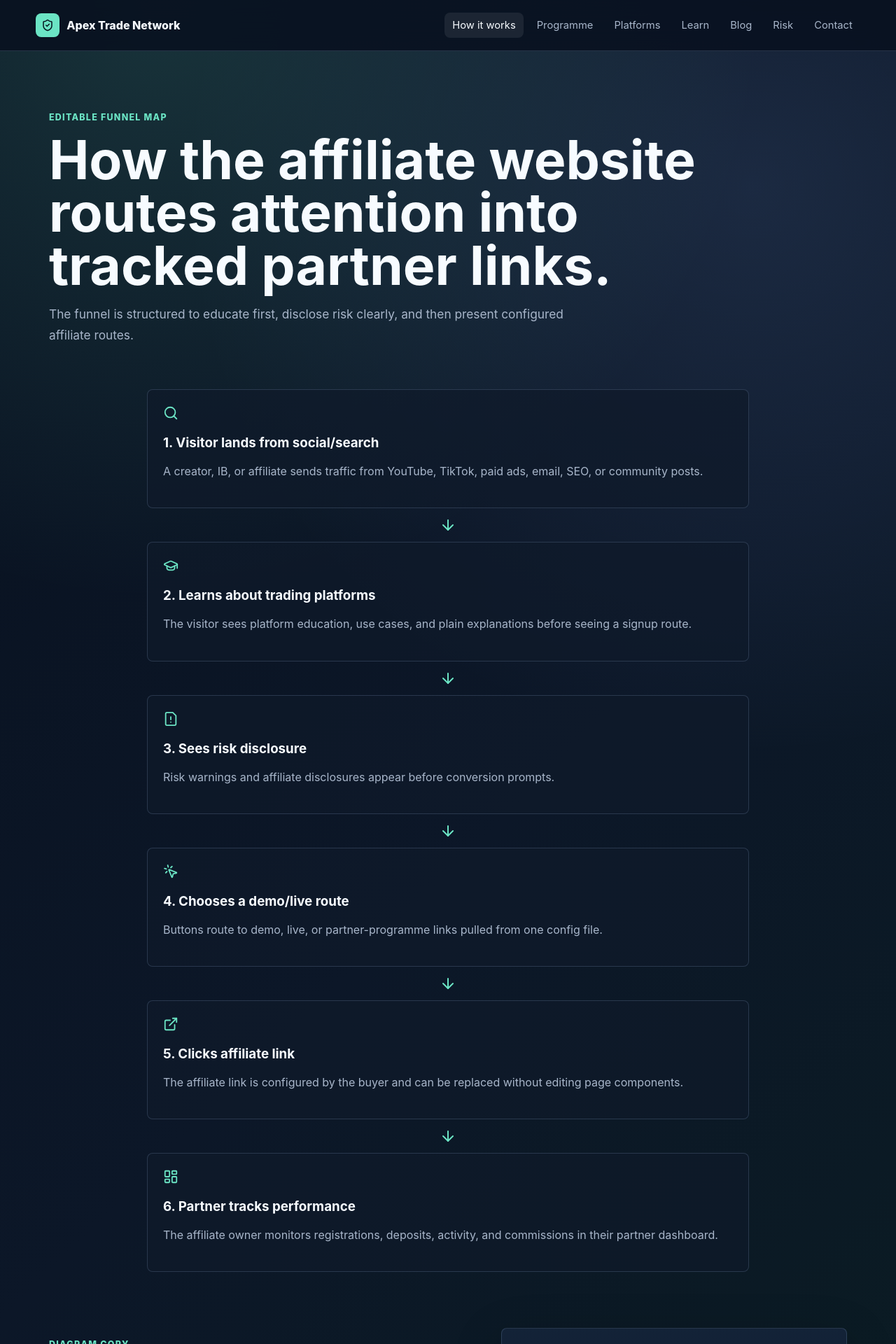
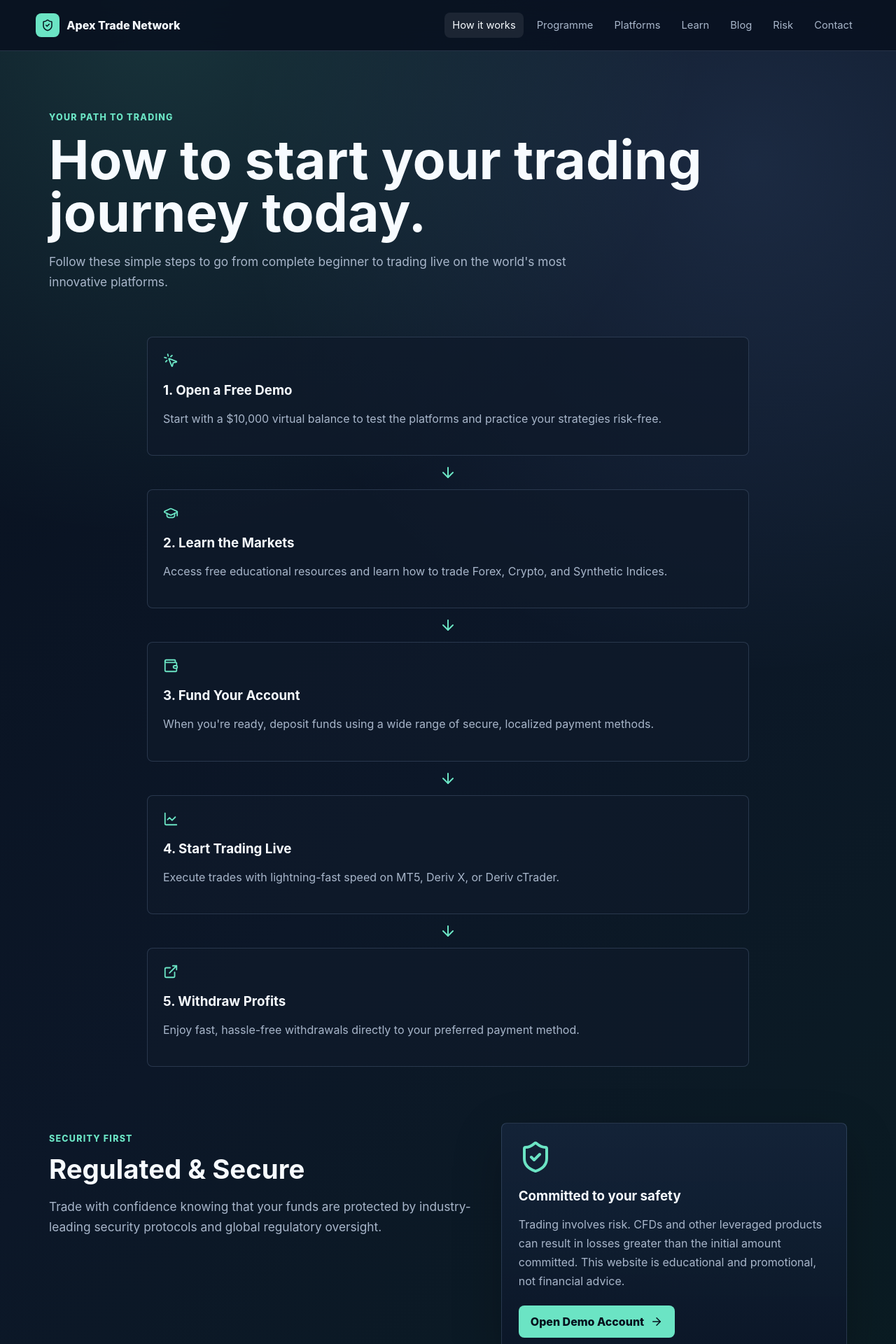
Before and after one commit to iederees-create/deriv-affiliate-launchpad-template, a React (Vite) app: page /deriv-affiliate-launchpad-template/how-it-works in a window 1280 px wide. Shown: the top 1920 px of the page at 70% size. Built offline with nearby package versions, Linux system fonts and the light colour scheme.

Commit message:
Convert template to trader-focused ecosystem with Lead Magnet

```diff
--- a/src/pages/Home.tsx
+++ b/src/pages/Home.tsx
@@ -1,67 +1,71 @@
-import { BookOpen, Cable, ChartNoAxesCombined, MessageSquare, Search, ShieldCheck, Users, Wand2 } from "lucide-react";
+import { BookOpen, Cable, ChartNoAxesCombined, MessageSquare, Search, ShieldCheck, Users, Wand2, Mail } from "lucide-react";
 import { CTA } from "../components/CTA";
 import { DisclosureBand, Card, SectionHeader } from "../components/Section";
 import { Seo } from "../components/Seo";
 import { affiliateConfig } from "../config/affiliateConfig";
 
 const features = [
-  ["Affiliate link manager", "Keep demo, live, partner, WhatsApp, and social links in one editable config file.", Cable],
-  ["Risk disclosure sections", "Use visible, plain-language risk and affiliate disclosures throughout the funnel.", ShieldCheck],
-  ["WhatsApp-ready lead capture", "Route warm prospects into a chat workflow without needing a backend.", MessageSquare],
-  ["SEO blog structure", "Publish educational posts that build search visibility before visitors click a partner link.", Search],
-  ["Broker programme explainer", "Explain the partner route without implying endorsement or guaranteed earnings.", BookOpen],
-  ["Rebrandable design system", "Adjust brand name, colours, links, and copy for other broker affiliate programmes.", Wand2]
+  ["24/7 Synthetic Indices", "Trade proprietary indices that simulate real-world market movements without being affected by news events.", Cable],
+  ["Flexible Leverage", "Maximize your trading potential with flexible leverage options tailored to your strategy and risk appetite.", ShieldCheck],
+  ["Fast Withdrawals", "Access your profits quickly with a variety of secure, localized, and global payment methods.", MessageSquare],
+  ["Advanced Platforms", "Trade on MT5, Deriv X, or intuitive web platforms equipped with advanced charting tools.", Search],
+  ["Free Demo Account", "Practice your strategies entirely risk-free with a $10,000 reloadable virtual balance.", BookOpen],
+  ["Trusted Globally", "Join millions of traders worldwide trading on a regulated, established, and secure broker platform.", Wand2]
 ] as const;
 
 const builtFor = [
-  "Introducing brokers",
-  "Trading educators",
-  "Finance creators",
-  "Signal communities",
-  "YouTubers/TikTok traders",
-  "Affiliate marketers"
+  "Beginner Traders",
+  "Forex Professionals",
+  "Synthetic Index Specialists",
+  "Crypto Enthusiasts",
+  "Algorithmic Traders",
+  "Swing Traders"
 ];
 
 export function Home() {
   return (
     <>
       <Seo
-        title="Trading Affiliate Website Template | Broker Partner Funnel"
-        description="A premium rebrandable affiliate marketing website template for trading affiliates, introducing brokers, finance creators, and broker partner programme promoters."
+        title={`${affiliateConfig.brandName} | Trade Forex & Synthetics`}
+        description="Master the markets with Apex Trade Network. Trade Forex, Synthetic Indices, and Crypto on an industry-leading platform."
         jsonLd={{
           "@context": "https://schema.org",
-          "@type": "CreativeWork",
-          name: affiliateConfig.productName,
-          description: "A static website template for broker affiliate funnels with editable links, disclosures, and educational content.",
-          creator: { "@type": "Organization", name: "NextGenWebs" }
+          "@type": "WebSite",
+          name: affiliateConfig.brandName,
+          description: "Trading community and resources for Deriv traders.",
         }}
       />
       <section className="hero">
         <div className="hero-copy">
-          <p className="eyebrow">Premium broker affiliate funnel template</p>
-          <h1>Launch a broker affiliate website built to convert attention into referred traders.</h1>
+          <p className="eyebrow">Trade with an industry leader</p>
+          <h1>Master the markets. Trade Forex, Synthetics, and Crypto with Deriv.</h1>
           <p>
-            A polished, compliance-aware website system for affiliates and introducing brokers who need more than a raw link in a bio.
+            Join a global community of traders. Access 24/7 markets, advanced charting, and lightning-fast execution on a regulated trading platform.
           </p>
           <div className="cta-row">
-            <CTA href={affiliateConfig.demoAccountLink}>Start with demo affiliate link</CTA>
-            <a className="text-link" href="/deriv-affiliate-launchpad-template/how-it-works">Learn how the funnel works</a>
+            <CTA href={affiliateConfig.primaryAffiliateLink}>Open Free Account</CTA>
+            <a className="text-link" href={affiliateConfig.demoAccountLink}>Try a $10,000 Demo</a>
           </div>
         </div>
         <div className="hero-panel" aria-label="Affiliate funnel preview">
-          <div className="metric"><span>01</span><strong>Educate visitors</strong></div>
-          <div className="metric"><span>02</span><strong>Build trust</strong></div>
-          <div className="metric"><span>03</span><strong>Disclose risk</strong></div>
-          <div className="metric"><span>04</span><strong>Route through links</strong></div>
-          <div className="metric"><span>05</span><strong>Capture warm leads</strong></div>
+          <h3 style={{ margin: '0 0 16px 0', fontSize: '1.2rem' }}>Get our Free Trading Guide</h3>
+          <p style={{ fontSize: '0.9rem', marginBottom: '20px' }}>Enter your email to receive our exclusive guide: "5 Strategies for Synthetic Indices".</p>
+          <form onSubmit={(e) => { e.preventDefault(); alert("Email captured! We will integrate this with your email provider next."); }} style={{ display: 'flex', flexDirection: 'column', gap: '12px' }}>
+            <div style={{ position: 'relative' }}>
+              <Mail size={18} style={{ position: 'absolute', left: '12px', top: '14px', color: 'var(--muted)' }} />
+              <input type="email" placeholder="Your best email..." required style={{ width: '100%', padding: '12px 12px 12px 40px', borderRadius: '8px', border: '1px solid var(--line)', background: 'rgba(0,0,0,0.2)', color: 'var(--text)', outline: 'none' }} />
+            </div>
+            <button type="submit" className="cta cta-primary" style={{ border: 'none', cursor: 'pointer', width: '100%' }}>Send me the guide</button>
+          </form>
+          <p style={{ fontSize: '0.75rem', color: 'var(--muted)', marginTop: '12px', textAlign: 'center' }}>No spam, unsubscribe anytime.</p>
         </div>
       </section>
       <DisclosureBand />
       <section className="section">
         <SectionHeader
-          eyebrow="System"
-          title="Built around the full affiliate journey"
-          text="The template helps visitors understand the topic, see the risks, choose a route, and contact the affiliate owner without fake income claims."
+          eyebrow="Platform Benefits"
+          title="Everything you need to succeed"
+          text="Whether you're trading Forex during the week or Synthetic Indices on the weekend, Deriv provides the tools for every strategy."
         />
         <div className="card-grid">
           {features.map(([title, text, Icon]) => <Card key={title} title={title} icon={Icon}>{text}</Card>)}
@@ -70,11 +74,11 @@ export function Home() {
       <section className="section split">
         <div>
           <SectionHeader
-            eyebrow="Built for"
-            title="Finance creators who need a credible destination"
-            text="Use it as a demo brand, then rebrand for a specific affiliate programme, audience, language, or niche."
+            eyebrow="Who is this for"
+            title="A platform built for serious traders"
+            text="From absolute beginners to seasoned professionals, Deriv offers account types and platforms suited for your exact trading style."
           />
-          <CTA href={affiliateConfig.primaryAffiliateLink}>Open primary affiliate route</CTA>
+          <CTA href={affiliateConfig.primaryAffiliateLink}>Start Trading Today</CTA>
         </div>
         <div className="audience-list">
           {builtFor.map((item) => (
@@ -85,7 +89,7 @@ export function Home() {
       <section className="section proof-strip">
         <ChartNoAxesCombined aria-hidden="true" />
         <p>
-          This template focuses on education, routing, disclosure, and follow-up. It does not promise trading profits, commissions, conversion rates, or affiliate earnings.
+          {affiliateConfig.riskDisclaimer}
         </p>
       </section>
     </>
--- a/src/pages/HowItWorks.tsx
+++ b/src/pages/HowItWorks.tsx
@@ -1,32 +1,31 @@
-import { ArrowDown, ExternalLink, FileWarning, GraduationCap, LayoutDashboard, MousePointerClick, Search } from "lucide-react";
+import { ArrowDown, ExternalLink, GraduationCap, LineChart, Wallet, MousePointerClick, ShieldCheck } from "lucide-react";
 import { CTA } from "../components/CTA";
 import { Card, DisclosureBand, SectionHeader } from "../components/Section";
 import { Seo } from "../components/Seo";
 import { affiliateConfig } from "../config/affiliateConfig";
 
 const steps = [
-  ["Visitor lands from social/search", "A creator, IB, or affiliate sends traffic from YouTube, TikTok, paid ads, email, SEO, or community posts.", Search],
-  ["Learns about trading platforms", "The visitor sees platform education, use cases, and plain explanations before seeing a signup route.", GraduationCap],
-  ["Sees risk disclosure", "Risk warnings and affiliate disclosures appear before conversion prompts.", FileWarning],
-  ["Chooses a demo/live route", "Buttons route to demo, live, or partner-programme links pulled from one config file.", MousePointerClick],
-  ["Clicks affiliate link", "The affiliate link is configured by the buyer and can be replaced without editing page components.", ExternalLink],
-  ["Partner tracks performance", "The affiliate owner monitors registrations, deposits, activity, and commissions in their partner dashboard.", LayoutDashboard]
+  ["Open a Free Demo", "Start with a $10,000 virtual balance to test the platforms and practice your strategies risk-free.", MousePointerClick],
+  ["Learn the Markets", "Access free educational resources and learn how to trade Forex, Crypto, and Synthetic Indices.", GraduationCap],
+  ["Fund Your Account", "When you're ready, deposit funds using a wide range of secure, localized payment methods.", Wallet],
+  ["Start Trading Live", "Execute trades with lightning-fast speed on MT5, Deriv X, or Deriv cTrader.", LineChart],
+  ["Withdraw Profits", "Enjoy fast, hassle-free withdrawals directly to your preferred payment method.", ExternalLink]
 ] as const;
 
 export function HowItWorks() {
   return (
     <>
       <Seo
-        title="How the Trading Affiliate Funnel Works"
-        description="See how a broker affiliate website turns social and search traffic into disclosed, risk-aware referral paths."
+        title={`Why Trade on Deriv? | ${affiliateConfig.brandName}`}
+        description="Learn how easy it is to start trading on Deriv. Follow our simple steps from demo to live trading."
         path="/how-it-works"
       />
       <section className="page-hero">
-        <p className="eyebrow">Editable funnel map</p>
-        <h1>How the affiliate website routes attention into tracked partner links.</h1>
-        <p>The funnel is structured to educate first, disclose risk clearly, and then present configured affiliate routes.</p>
+        <p className="eyebrow">Your Path to Trading</p>
+        <h1>How to start your trading journey today.</h1>
+        <p>Follow these simple steps to go from complete beginner to trading live on the world's most innovative platforms.</p>
       </section>
-      <section className="timeline" aria-label="Affiliate funnel steps">
+      <section className="timeline" aria-label="Trading steps">
         {steps.map(([title, text, Icon], index) => (
           <div className="timeline-item" key={title}>
             <Card title={`${index + 1}. ${title}`} icon={Icon}>{text}</Card>
@@ -36,14 +35,15 @@ export function HowItWorks() {
       </section>
       <section className="section split">
         <SectionHeader
-          eyebrow="Diagram copy"
-          title="Buyer-editable conversion logic"
-          text="Replace the demo brand, CTA labels, route descriptions, and configured links to match the partner programme you promote."
+          eyebrow="Security First"
+          title="Regulated & Secure"
+          text="Trade with confidence knowing that your funds are protected by industry-leading security protocols and global regulatory oversight."
         />
         <div className="panel">
-          <p>{affiliateConfig.disclosureText}</p>
-          <p>{affiliateConfig.riskDisclaimer}</p>
-          <CTA href={affiliateConfig.demoAccountLink}>Test demo route</CTA>
+          <ShieldCheck size={48} color="var(--primary)" style={{ marginBottom: '16px' }} />
+          <h3 style={{ margin: '0 0 10px 0' }}>Committed to your safety</h3>
+          <p style={{ marginBottom: '20px' }}>{affiliateConfig.riskDisclaimer}</p>
+          <CTA href={affiliateConfig.demoAccountLink}>Open Demo Account</CTA>
         </div>
       </section>
       <DisclosureBand />
```
